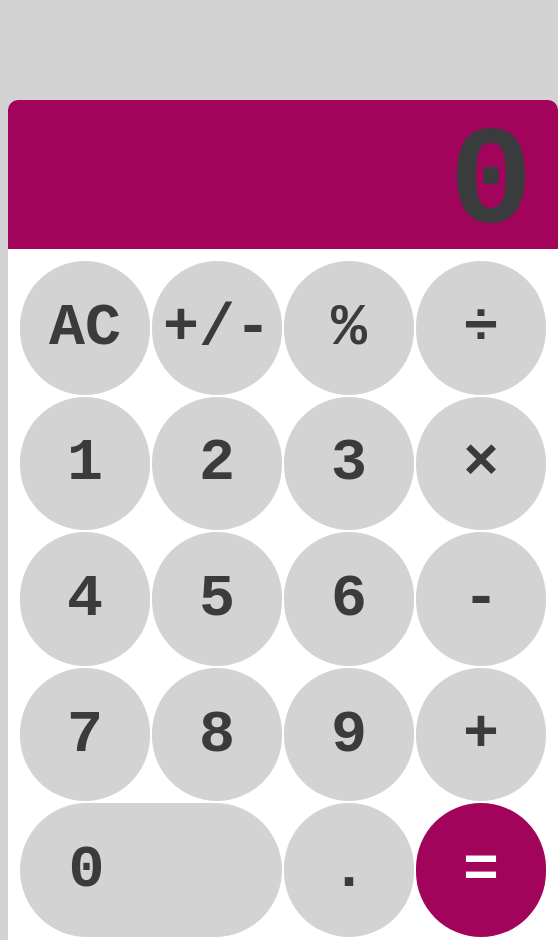
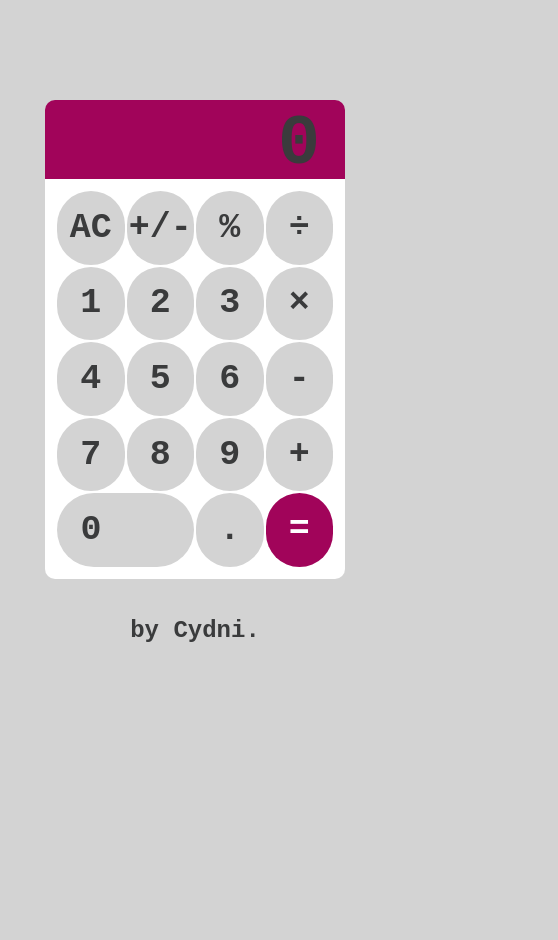
Before and after one commit to cydni/calculator, a plain HTML site: page index.html in a window 390 px wide. Shown: the top 940 px of the page, 558 px wide, since content can reach past the window. After the commit the page ends 844 px from the top, so only its background shows below. Drawn offline with Linux system fonts and the light colour scheme.

Commit message:
mobile fix

```diff
--- a/index.html
+++ b/index.html
@@ -2,6 +2,7 @@
 <html>
     <head>
         <title>Calculator</title>
+        <meta name="viewport" content="width=device-width, initial-scale=1, maximum-scale=1">
         <link href="styles.css" rel="stylesheet" >
     </head>
 
--- a/styles.css
+++ b/styles.css
@@ -67,31 +67,3 @@ table{
 td:hover{
     background-color: gray;
 }
-
-@media screen and (max-width: 600px) {
-
-    .display{
-        width: 550px;
-        height: 150px;
-    }
-
-    .display-text{
-        font-size: 140px;
-    }
-    table {
-        width: 550px;
-        height: 700px;
-    }
-
-    .num-bttn, .op-bttn, .misc-bttn, .eq-bttn{
-        border-radius: 70px;
-        font-size: 60px;
-    }
-
-    .z-bttn{
-        padding-right: 130px !important;
-        font-size: 60px;
-        border-radius: 70px;
-    }
-
-}
```
